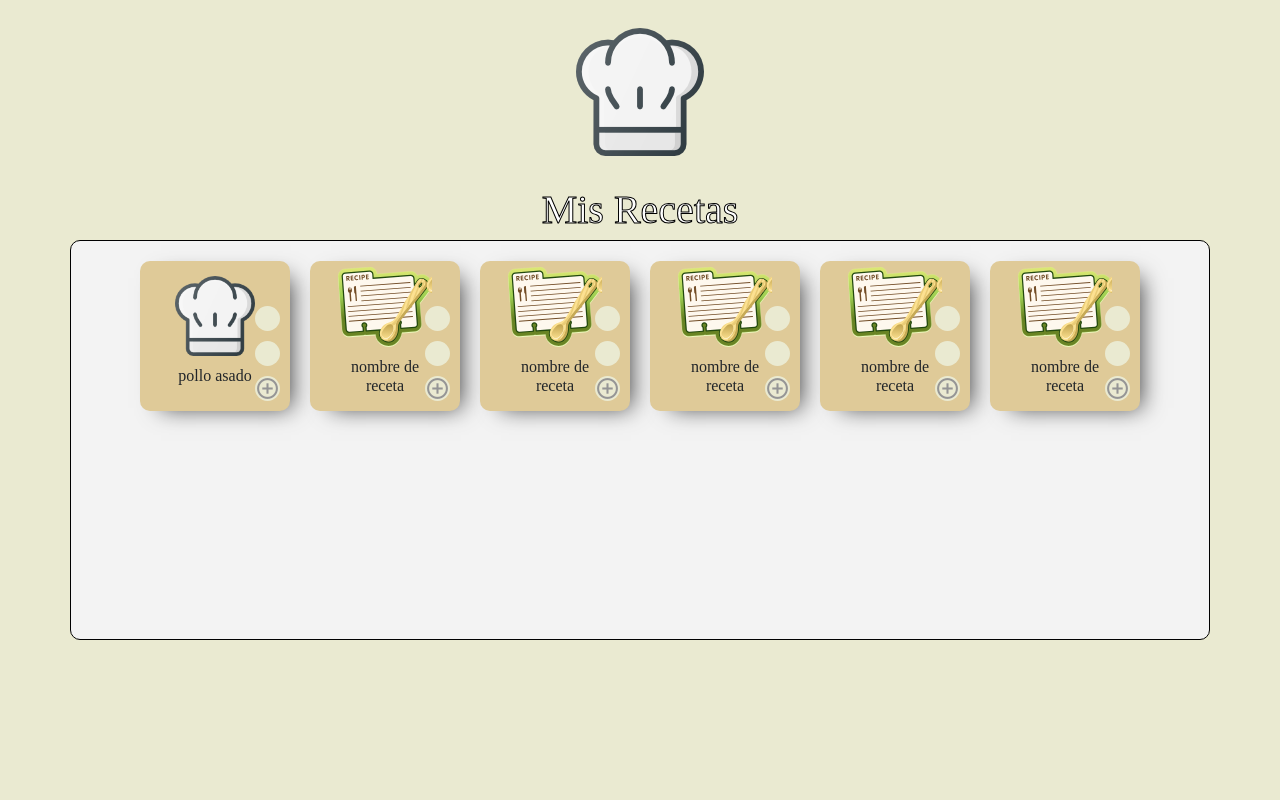
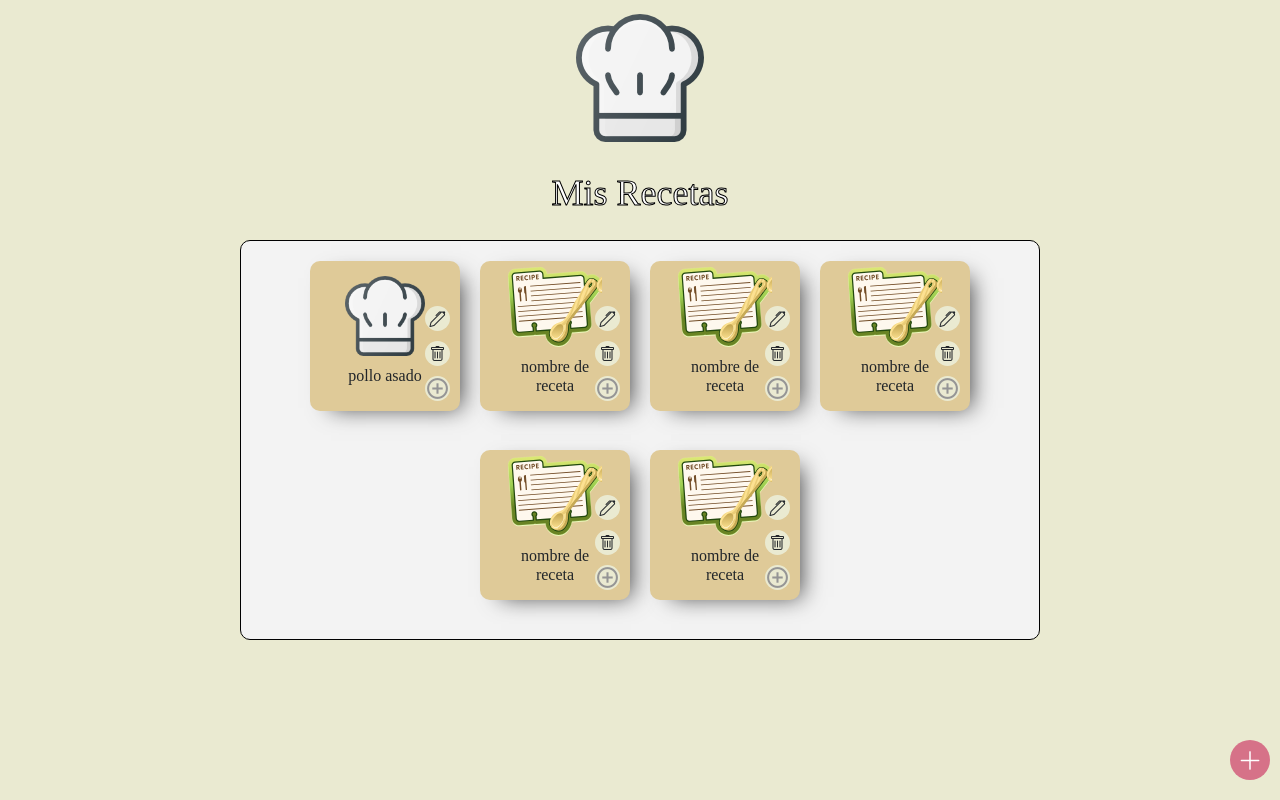
Before and after one commit to JeremyTierra/app_recetas, a React (Vite) app: page / in a window 1280 px wide. Built offline with nearby package versions, Linux system fonts and the light colour scheme; a web font is replaced by a local one.

Commit message:
edicion3

```diff
--- a/index.html
+++ b/index.html
@@ -10,7 +10,9 @@
   <!-- bootstrap -->
   <link href="https://cdn.jsdelivr.net/npm/bootstrap@5.3.0-alpha2/dist/css/bootstrap.min.css" rel="stylesheet"
     integrity="sha384-aFq/bzH65dt+w6FI2ooMVUpc+21e0SRygnTpmBvdBgSdnuTN7QbdgL+OapgHtvPp" crossorigin="anonymous">
-  <!-- Google iconos -->
+  <!-- bootstrapIcons -->
+    <link rel="stylesheet" href="https://cdn.jsdelivr.net/npm/bootstrap-icons@1.10.3/font/bootstrap-icons.css">
+    <!-- Google iconos -->
   <link rel="stylesheet" href="https://fonts.googleapis.com/css2?family=Material+Symbols+Sharp:opsz,wght,FILL,GRAD@48,400,0,0" />
     <!-- tipos de letras -->
   <link rel="preconnect" href="https://fonts.googleapis.com">
@@ -24,6 +26,7 @@
   <div id="root">
 
   </div>
+
   <script type="module" src="/src/main.jsx"></script>
   <script src="https://cdn.jsdelivr.net/npm/bootstrap@5.3.0-alpha2/dist/js/bootstrap.bundle.min.js"
     integrity="sha384-qKXV1j0HvMUeCBQ+QVp7JcfGl760yU08IQ+GpUo5hlbpg51QRiuqHAJz8+BrxE/N"
--- a/package.json
+++ b/package.json
@@ -10,7 +10,8 @@
   },
   "dependencies": {
     "react": "^18.2.0",
-    "react-dom": "^18.2.0"
+    "react-dom": "^18.2.0",
+    "uuid": "^9.0.0"
   },
   "devDependencies": {
     "@types/react": "^18.0.28",
--- a/src/App.jsx
+++ b/src/App.jsx
@@ -2,6 +2,7 @@ import { useState } from 'react'
 import './App.css'
 import imgSombrero from "./assets/cocinero.png";
 import Receta from "./components/receta"
+import MenuAgregar from './components/menuAgregarReceta';
 function App() {
   const [count, setCount] = useState(0)
 
@@ -9,20 +10,19 @@ function App() {
     <div className="App">
 
       <section className='seccionHero'>
-        <img class="imgSombrero" src={imgSombrero} alt="sombrero chef" />
+        <img className="imgSombrero" src={imgSombrero} alt="sombrero chef" />
         <h1>Mis Recetas</h1>
       </section>
       <section className='container seccionRecetas'>
       <Receta nombreReceta={"pollo asado"} imagen={imgSombrero}></Receta>
-      <Receta></Receta>
+      <Receta id=""></Receta>
       <Receta></Receta>
       <Receta></Receta>
       <Receta></Receta>
       <Receta></Receta>
 
       </section>
-
-
+<MenuAgregar></MenuAgregar>
     </div>
   )
 }
--- /dev/null
+++ b/src/components/formReceta.jsx
@@ -0,0 +1,95 @@
+import { useState } from 'react';
+import "../styles/formReceta.css";
+import React from 'react';
+import { v4 as uuidv4 } from "uuid";
+
+const FormReceta = () => {
+  const [recipeData, setRecipeData] = useState({
+    title: '',
+    image: null,
+    description: '',
+    ingredients: '',
+    instructions: '',
+    id:uuidv4()
+  });
+
+  const handleSubmit = (e) => {
+    e.preventDefault();
+localStorage.setItem(recipeData.id,JSON.stringify(recipeData));
+
+// borrar datos del form
+
+setRecipeData({
+    title: '',
+    image: null,
+    description: '',
+    ingredients: '',
+    instructions: '',
+    id:uuidv4()
+});
+  };
+
+  const handleInputChange = (e) => {
+    const { name, value } = e.target;
+    setRecipeData({ ...recipeData, [name]: value });
+  };
+
+  const handleImageChange = (e) => {
+    const imageFile = e.target.files[0];
+    const urlImage = URL.createObjectURL(imageFile);
+    setRecipeData({ ...recipeData, image: urlImage });
+  };
+
+  return (
+    <div className="container">
+      <h1>Crear nueva receta</h1>
+      <form onSubmit={handleSubmit}>
+        <label htmlFor="title">Título:</label>
+        <input
+          type="text"
+          id="title"
+          name="title"
+          value={recipeData.title}
+          onChange={handleInputChange}
+        />
+
+        <label htmlFor="image">Imagen:</label>
+        <input
+          type="file"
+          id="image"
+          name="image"
+          accept="image/*"
+          onChange={handleImageChange}
+        />
+
+        <label htmlFor="description">Descripción:</label>
+        <textarea
+          id="description"
+          name="description"
+          value={recipeData.description}
+          onChange={handleInputChange}
+        />
+
+        <label htmlFor="ingredients">Ingredientes:</label>
+        <textarea
+          id="ingredients"
+          name="ingredients"
+          value={recipeData.ingredients}
+          onChange={handleInputChange}
+        />
+
+        <label htmlFor="instructions">Instrucciones:</label>
+        <textarea
+          id="instructions"
+          name="instructions"
+          value={recipeData.instructions}
+          onChange={handleInputChange}
+        />
+
+        <button type="submit" >Crear receta</button>
+      </form>
+    </div>
+  );
+};
+
+export default FormReceta;
--- /dev/null
+++ b/src/components/menuAgregarReceta.jsx
@@ -0,0 +1,30 @@
+import React from "react";
+import "../styles/botonAgregar.css"
+import FormReceta from "./formReceta";
+function MenuAgregar() {
+  return (<>
+
+    {/* boton agregar Receta */}
+    <button type="button" className="btn botonAgregar" data-bs-toggle="modal" data-bs-target="#miModal">
+    <i className="bi bi-plus-lg"></i> </button>
+
+    {/* Entrada de Receta */}
+    <div className="modal fade" id="miModal" data-bs-backdrop="static" data-bs-keyboard="false" tabIndex="-1" aria-labelledby="staticBackdropLabel" aria-hidden="true">
+      <div className="modal-dialog modal-fullscreen">
+        <div className="modal-content">
+          <div className="modal-header">
+            <h1 className="modal-title fs-5" id="staticBackdropLabel" ></h1>
+            <button type="button" className="btn-close" data-bs-dismiss="modal" aria-label="Close"></button>
+          </div>
+          <div className="modal-body">
+          <FormReceta></FormReceta>
+
+          </div>
+        </div>
+      </div>
+    </div>
+  </>
+  )
+
+}
+export default MenuAgregar;
--- a/src/components/menuReceta.jsx
+++ b/src/components/opcionesReceta.jsx
@@ -1,5 +1,5 @@
 import React from "react";
-import "../styles.css/menuReceta.css"
+import "../styles/menuReceta.css"
 const contenedorMenuEditar =document.querySelector(".contenedorMenuEditar");
 function expandir(e){
     console.log(e,contenedorMenuEditar)
@@ -8,8 +8,8 @@ function expandir(e){
 }
 function MenuReceta() {
     return (<div className="contenedorMenuEditar">
-        <div className="boton botonEliminar"></div>
-        <div className="boton botonEditar"></div>
+        <div className="boton botonEliminar"><i className="bi bi-trash"></i></div>
+        <div className="boton botonEditar"><i className="bi bi-pen"></i></div>
         <span className="material-symbols-sharp boton botonMas" onClick={(e)=>expandir(e)}>
             add_circle
         </span>
--- a/src/components/receta.jsx
+++ b/src/components/receta.jsx
@@ -1,14 +1,14 @@
 import React from "react";
-import "../styles.css/receta.css"
+import "../styles/receta.css"
 import imgReceta from "../assets/recipe.svg";
-import MenuReceta from "./menuReceta";
+import MenuReceta from "./opcionesReceta";
 
 function Receta({ imagen, nombreReceta }) {
     return <div className="containerReceta">
 
-        <img src={imagen ? imagen : imgReceta} alt="imagen de la receta" srcset="" />
+        <img src={imagen ? imagen : imgReceta} alt="imagen de la receta"  />
         <h3>{nombreReceta ? nombreReceta : "nombre de receta"}</h3>
-        <MenuReceta id={1}></MenuReceta>
+        <MenuReceta ></MenuReceta>
     </div>
 }
 
--- /dev/null
+++ b/src/styles/botonAgregar.css
@@ -0,0 +1,21 @@
+.botonAgregar{
+position: fixed;
+    height: 40px;
+    width: 40px;
+    bottom: 20px;
+    right: 10px;
+    border-radius: 50%;
+    background-color:var(--color1);
+}
+.botonAgregar:hover{
+    background-color: white;
+}
+.botonAgregar i{
+    display: flex;
+    justify-content: center;
+    align-items: center;
+    width: 100%;
+    height: 100%;
+    font-size: 25px;
+    color: white;
+}
--- /dev/null
+++ b/src/styles/formReceta.css
@@ -0,0 +1,57 @@
+.container {
+  max-width: 800px;
+  margin: 0 auto;
+}
+
+h1 {
+  font-size: 36px;
+  text-align: center;
+  margin-bottom: 40px;
+}
+
+form {
+  display: flex;
+  flex-direction: column;
+  align-items: center;
+  padding: 20px;
+  border: 2px solid #ccc;
+  border-radius: 10px;
+}
+
+label {
+  font-size: 18px;
+  font-weight: bold;
+  margin-bottom: 10px;
+}
+
+input[type="text"],
+textarea {
+  width: 100%;
+  padding: 10px;
+  margin-bottom: 20px;
+  border: none;
+  border-radius: 5px;
+  box-shadow: 2px 2px 5px rgba(0, 0, 0, 0.1);
+}
+
+input[type="file"] {
+  margin-bottom: 20px;
+}
+
+button[type="submit"] {
+  background-color: #007bff;
+  color: #fff;
+  padding: 10px 20px;
+  border: none;
+  border-radius: 5px;
+  box-shadow: 2px 2px 5px rgba(0, 0, 0, 0.1);
+  cursor: pointer;
+  transition: all 0.3s ease;
+}
+
+button[type="submit"]:hover {
+  background-color: #0056b3;
+}
+.modal-content{
+  background-color: var(--color3);
+}
--- a/src/styles.css/menuReceta.css
+++ b/src/styles/menuReceta.css
@@ -1,4 +1,6 @@
 .boton {
+    display: flex;
+    cursor: pointer;
     position: absolute;
     display: flex;
     background-color: var(--color4);
@@ -7,6 +9,11 @@
     border-radius: 50%;
     right: 0px;
     bottom: 0px;
+   justify-content: center;
+   align-items: center;
+}
+.boton i{
+    display: flex;
 }
 .material-symbols-sharp{
 font-size: 25px;
@@ -17,6 +24,7 @@ color: rgb(149, 149, 149);
 }
 .botonEditar{
     bottom: 70px;
+
 }
 
 .contenedorMenuEditar{
```
Also changed, not shown: src/styles/principal.css (added), src/styles/receta.css (renamed from src/styles.css/receta.css), 1 other file (tests, documents, lock files or other folders).
